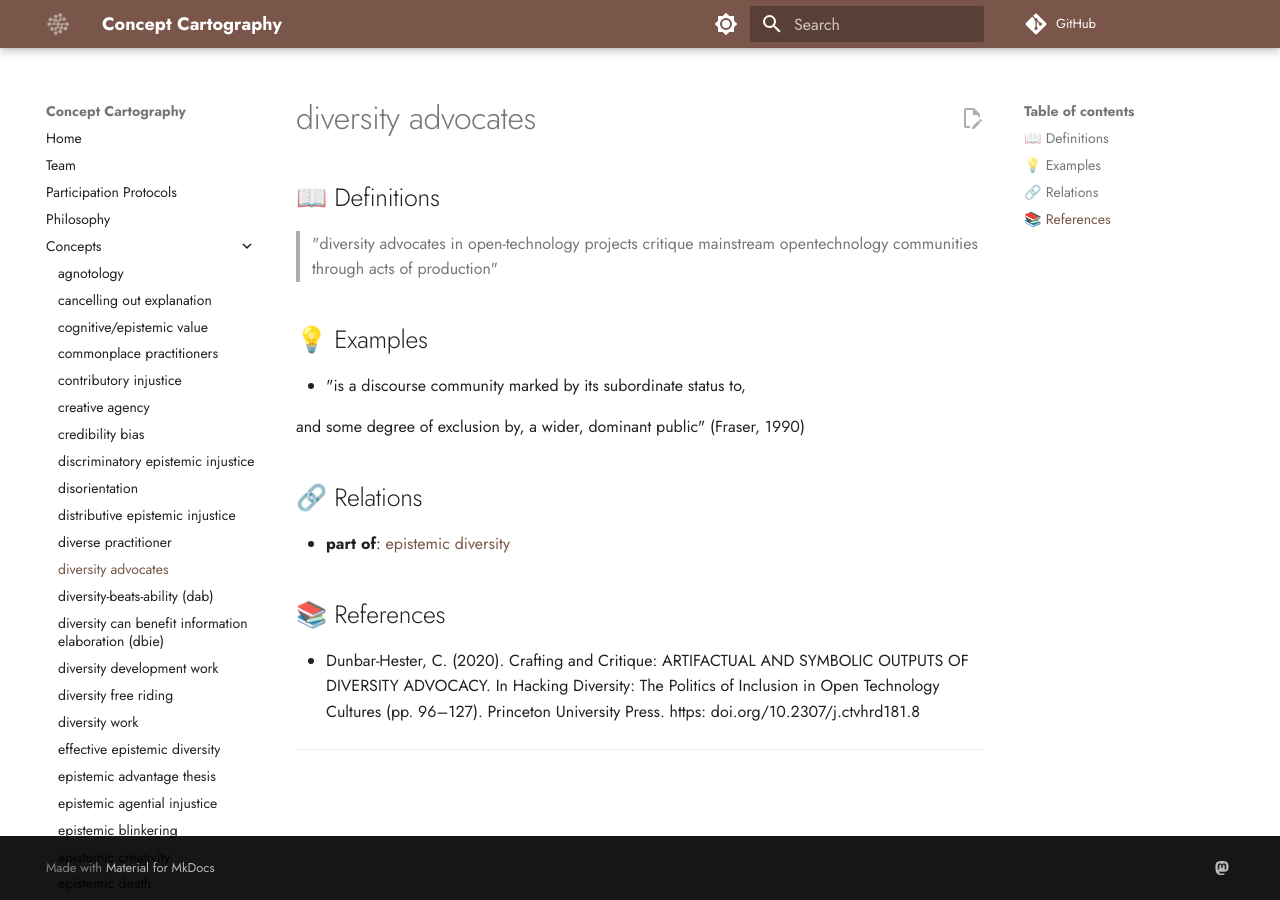
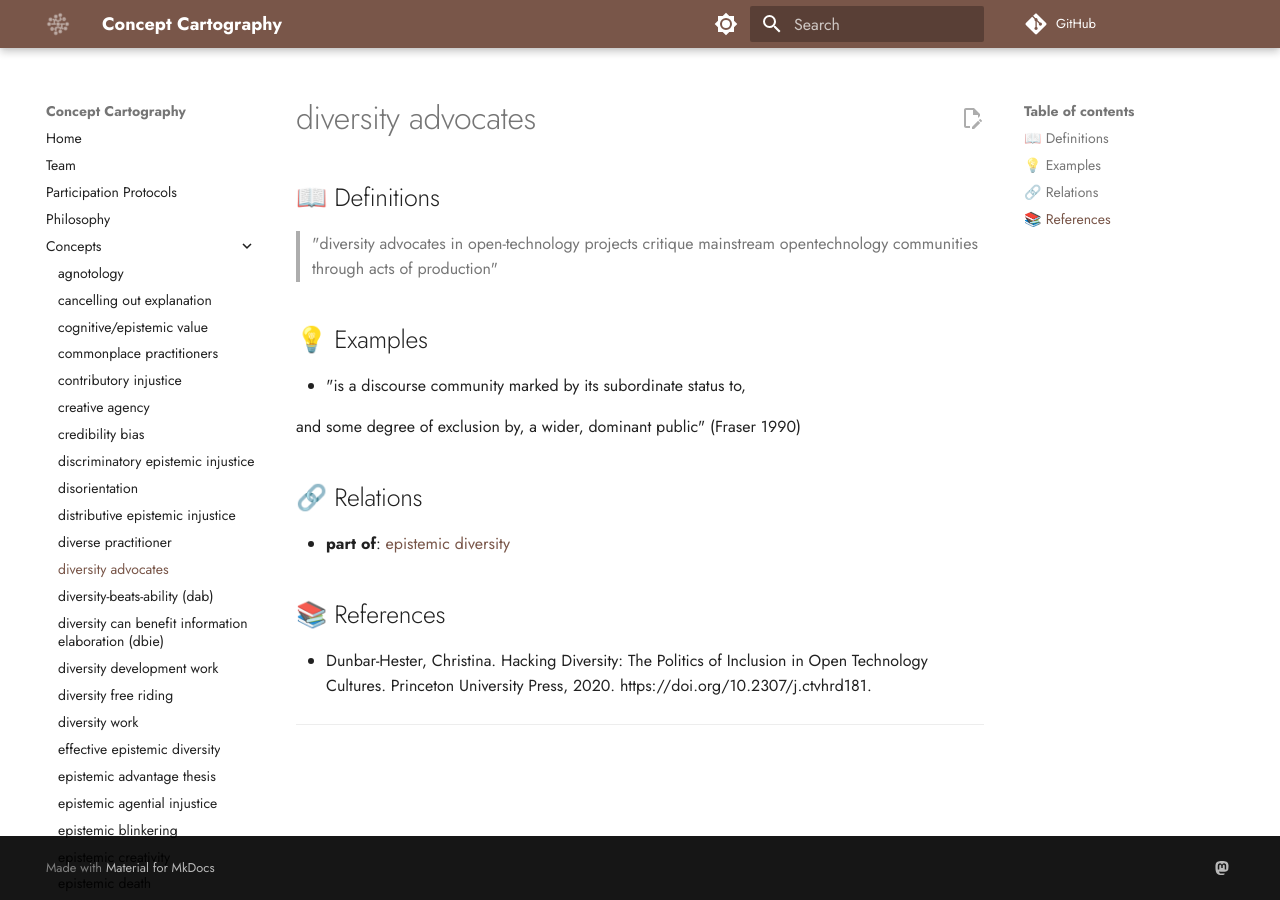
Before and after one commit to conceptcartography/conceptcartography, an MkDocs documentation site: the page built from docs/concepts/diversity-advocates.md, in a window 1280 px wide. Built offline with MkDocs 1.6.1 and Material for MkDocs 9.7.7, drawn with Linux system fonts in a browser that asks for light colours; comment, search, counter and statistics services are not loaded; the version menu is left out.

Commit message:
Update diversity-advocates.md

```diff
--- a/docs/concepts/diversity-advocates.md
+++ b/docs/concepts/diversity-advocates.md
@@ -1,15 +1,13 @@
 ---
 concept: diversity advocates
 references:
-- 'Dunbar-Hester, C. (2020). Crafting and Critique: ARTIFACTUAL AND SYMBOLIC OUTPUTS
-  OF DIVERSITY ADVOCACY. In Hacking Diversity: The Politics of Inclusion in Open Technology
-  Cultures (pp. 96–127). Princeton University Press. https: doi.org/10.2307/j.ctvhrd181.8'
+- 'Dunbar-Hester, Christina. Hacking Diversity: The Politics of Inclusion in Open Technology Cultures. Princeton University Press, 2020. https://doi.org/10.2307/j.ctvhrd181.'
 definitions:
 - '"diversity advocates in open-technology projects critique mainstream opentechnology
   communities through acts of production"'
 examples:
 - description: "\"is a discourse community marked by its subordinate status to,\r\n\
-    and some degree of exclusion by, a wider, dominant public\" (Fraser, 1990)"
+    and some degree of exclusion by, a wider, dominant public\" (Fraser 1990)"
 relations:
 - type: part of
   target: epistemic diversity
@@ -25,7 +23,7 @@ relations:
 
 - "is a discourse community marked by its subordinate status to,
 
-and some degree of exclusion by, a wider, dominant public" (Fraser, 1990)
+and some degree of exclusion by, a wider, dominant public" (Fraser 1990)
 
 ## 🔗 Relations
 
@@ -33,7 +31,7 @@ and some degree of exclusion by, a wider, dominant public" (Fraser, 1990)
 
 ## 📚 References
 
-- Dunbar-Hester, C. (2020). Crafting and Critique: ARTIFACTUAL AND SYMBOLIC OUTPUTS OF DIVERSITY ADVOCACY. In Hacking Diversity: The Politics of Inclusion in Open Technology Cultures (pp. 96–127). Princeton University Press. https: doi.org/10.2307/j.ctvhrd181.8
+- Dunbar-Hester, Christina. Hacking Diversity: The Politics of Inclusion in Open Technology Cultures. Princeton University Press, 2020. https://doi.org/10.2307/j.ctvhrd181.
 
 ---
 
```
